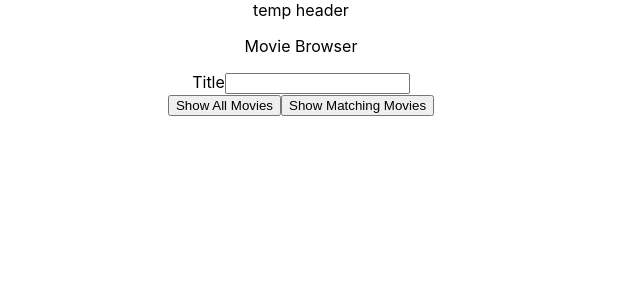
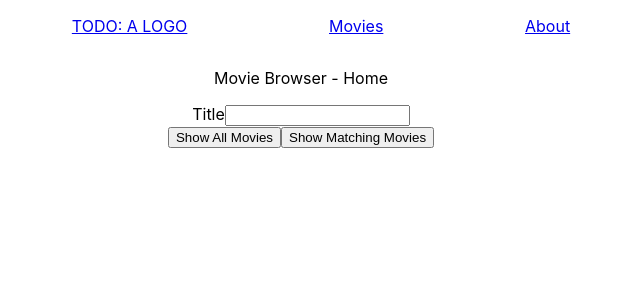
Before and after one commit to pmassico/comp4513-asg1, a React (Create React App) app in the folder my-app/: page / in a window 1280 px wide. Shown: the top 300 px of the page, without its empty margins (339-979 px from the left). Built offline with nearby package versions, Linux system fonts and the light colour scheme; no server answers.

Commit message:
movie pull working

```diff
--- a/my-app/src/App.css
+++ b/my-app/src/App.css
@@ -36,3 +36,16 @@
     transform: rotate(360deg);
   }
 }
+
+nav {
+  display: flex;
+  justify-content: space-around;
+  align-items: center;
+}
+
+.nav-links {
+  display: flex;
+  justify-content: space-around;
+  list-style: none;
+  width: 50%;
+}
--- a/my-app/src/App.js
+++ b/my-app/src/App.js
@@ -4,20 +4,47 @@ import './App.css';
 import Home from "./components/Home";
 import MovieBrowser from "./components/MovieBrowser";
 import Header from "./components/Header";
-import {BrowserRouter as Link, Route} from 'react-router-dom';
+import About from "./components/About";
+import { Route } from 'react-router-dom';
+import MovieList from "./components/MovieList";
 
-function App() {
+class App extends React.Component {
+    constructor(props) {
+        super(props);
+        this.state = {
+            movies: [],
+            favorites: []
+        }
+    }
+
+    async componentDidMount() {
+        try {
+            const URL = 'http://www.randyconnolly.com/funwebdev/3rd/api/movie/movies-brief.php?id=ALL';
+            const data = await fetch(URL);
+            const items = await data.json();
+            this.setState( {movies: items } );
+            console.log(items)
+        }
+        catch (error) {
+            console.error(error);
+        }
+    }
+
+    render() {
         return (
                 <div className="App">
                     <Header />
                     <Route path='/' exact component={Home}/>
-        <Route path='/home' exact render={(props) => <Home/>}/>
-        <Route path='/movies' exact render={(props) => <MovieBrowser/>}/>
-
+                    <Route path='/movies' render = { (props) =>
+                        <MovieBrowser movies={this.state.movies}/>}/>
+                    <Route path='/about' component={About} />
                     {/*<Route to='/movies' exact render = {props  =>*/}
                     {/*    <MovieBrowser />} />*/}
                 </div>
         );
     }
 
+
+}
+
 export default App;
--- a/my-app/src/components/Header.js
+++ b/my-app/src/components/Header.js
@@ -1,10 +1,18 @@
 import React from "react";
-import { BrowserRouter as Link } from 'react-router-dom';
+import { Link } from 'react-router-dom';
 
 class Header extends React.Component {
 
     render() {
-        return("temp header");
+        return(
+                <nav>
+                    <ul className='nav-links'>
+                        <Link to='/'><li>TODO: A LOGO</li></Link>
+                        <Link to='/movies'><li>Movies</li></Link>
+                        <Link to='/about'><li>About</li></Link>
+                    </ul>
+                </nav>
+        );
     }
 }
 export default Header
--- a/my-app/src/components/Home.js
+++ b/my-app/src/components/Home.js
@@ -1,7 +1,5 @@
 import React from "react";
-import { BrowserRouter as Router, Route, Link } from 'react-router-dom';
-import MovieBrowser from "./MovieBrowser";
-import About from "./About";
+import { Link } from 'react-router-dom';
 
 class Home extends React.Component {
 
@@ -13,12 +11,12 @@ class Home extends React.Component {
     handler = (e) => {
         let newVal = e.currentTarget.value;
         this.setState({search: newVal} )
-    }
+    };
 
     render(){
         return(
             <div className="banner">
-                <p>Movie Browser</p>
+                <p>Movie Browser - Home</p>
                 <div>
                     <label htmlFor='search'>Title</label>
                     <input id='search' name='search' type="text"  onChange={this.handler}></input><br/>
@@ -26,6 +24,7 @@ class Home extends React.Component {
                     <Link to='/movies'>
                         <button>Show All Movies</button>
                     </Link>
+
                     <Link to={'/movies?search='+ this.state.search}>
                         <button>Show Matching Movies</button>
                     </Link>
--- a/my-app/src/components/MovieBrowser.js
+++ b/my-app/src/components/MovieBrowser.js
@@ -1,6 +1,6 @@
 import React from "react";
 import queryString from 'query-string';
-import Header from './Header';
+import MovieList from "./MovieList";
 
 class MovieBrowser extends React.Component {
     componentDidMount() {
@@ -13,12 +13,15 @@ class MovieBrowser extends React.Component {
 
     constructor(props) {
         super(props);
+        this.state = {}
     }
 
     render() {
         return(
             <div>
                 <p>Movie Browser</p>
+                <p></p>
+                <MovieList movies={this.props.movies}/>
             </div>
 
         );
--- a/my-app/src/components/MovieList.js
+++ b/my-app/src/components/MovieList.js
@@ -1 +1,26 @@
 import React from "react";
+import MovieListItem from "./MovieListItem";
+
+class MovieList extends React.Component {
+    constructor(props) {
+        super(props);
+    }
+
+    render() {
+        return(
+            <ul>
+                {this.props.movies.map((movie, index) =>
+                    <MovieListItem
+
+                        title={movie.title}
+                        poster={movie.poster}
+                        year={movie.release_date}
+                        rating={movie.ratings.average}
+                        id={movie.title}
+                        key={index}/>)}
+            </ul>
+
+        );
+    }
+}
+export default MovieList
--- a/my-app/src/components/MovieListItem.js
+++ b/my-app/src/components/MovieListItem.js
@@ -1 +1,20 @@
 import React from "react";
+
+class MovieListItem extends React.Component {
+    constructor(props) {
+        super(props);
+    }
+
+    render() {
+        return (
+            <div>
+                {/* poster: w9Z7A0GHEhIp7etpj0vyKOeU1Wx.jpg */}
+                <img src={`https://image.tmdb.org/t/p/w342/` + this.props.poster} />
+                <li id={this.props.id}>{this.props.title}, {this.props.year}, {this.props.rating}</li>
+            </div>
+
+        )
+
+    }
+}
+export default MovieListItem
```
Also changed, not shown: my-app/src/components/MovieDetails.js (+11 -0 lines). Lines whose indentation alone changed are shown as unchanged.
